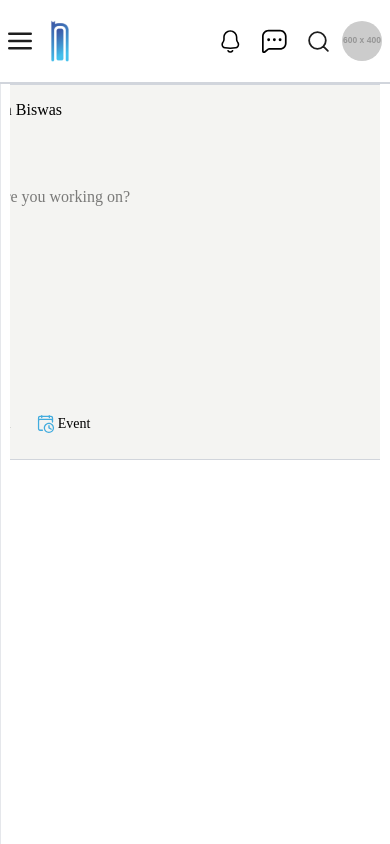
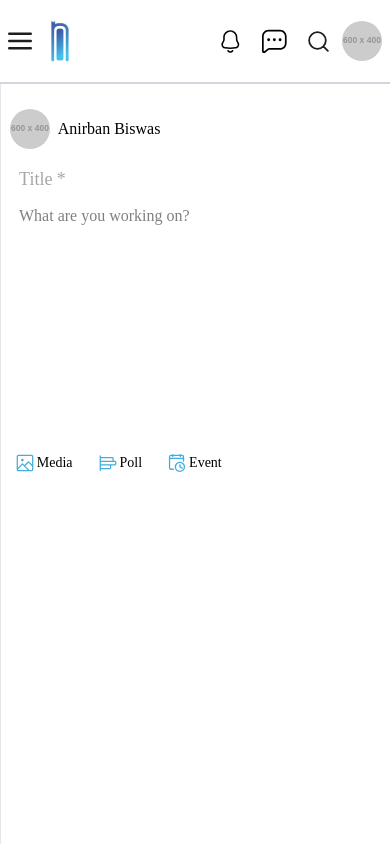
Before and after one commit to noteroomhq/noteroom, a React (Vite) app in the folder frontend/: page /post/create in a window 390 px wide. Built offline with nearby package versions, Linux system fonts and the light colour scheme.

Commit message:
post-container mobile version (without navigation panel)

```diff
--- a/frontend/src/features/feed/components/post-section/PostContainer.tsx
+++ b/frontend/src/features/feed/components/post-section/PostContainer.tsx
@@ -37,30 +37,45 @@ function PostContainer({ setOpen: setOpenPostContainer }: { setOpen?: StateContr
 			<input type="file" accept='image/*' multiple ref={mediaRef} className='hidden' onChange={handleFileChange} />
 
 			<div className="post-container
-				w-[80vh] min-[2000px]:w-[65vh]
+				font-['Space_Grotesk']
+				w-full
+				mt-5 mb-5
 				flex flex-col gap-1
-				font-['Space_Grotesk'] bg-(--leftpanel-maincontainer-clr) border border-gray-300 rounded-[20px]
+				md:w-[80vh] md:mt-0 md:border md:border-gray-300 md:rounded-[20px] md:bg-(--leftpanel-maincontainer-clr)
+				min-[2000px]:w-[65vh]!
 			">
 				<div className="content
 					w-full min-h-[300px]
 					flex flex-row
 				">
-					<div className="left-side w-[15%] h-[300px]">
+					<div className="hidden md:block left-side w-auto p-[0_10px_0_10px] h-[300px]">
 						<div className="author-profile-pic h-[25%] min-[2000px]:h-[27%] flex justify-center items-center">
-							<svg className='h-[60px] w-[60px] min-[2000px]:h-[70px] min-[2000px]:w-[70px]' xmlns="http://www.w3.org/2000/svg" viewBox="0 -960 960 960" fill='currentColor'>
-								<path d="M234-276q51-39 114-61.5T480-360q69 0 132 22.5T726-276q35-41 54.5-93T800-480q0-133-93.5-226.5T480-800q-133 0-226.5 93.5T160-480q0 59 19.5 111t54.5 93Zm246-164q-59 0-99.5-40.5T340-580q0-59 40.5-99.5T480-720q59 0 99.5 40.5T620-580q0 59-40.5 99.5T480-440Zm0 360q-83 0-156-31.5T197-197q-54-54-85.5-127T80-480q0-83 31.5-156T197-763q54-54 127-85.5T480-880q83 0 156 31.5T763-763q54 54 85.5 127T880-480q0 83-31.5 156T763-197q-54 54-127 85.5T480-80Zm0-80q53 0 100-15.5t86-44.5q-39-29-86-44.5T480-280q-53 0-100 15.5T294-220q39 29 86 44.5T480-160Zm0-360q26 0 43-17t17-43q0-26-17-43t-43-17q-26 0-43 17t-17 43q0 26 17 43t43 17Zm0-60Zm0 360Z" />
-							</svg>
+							<div className="justify-self-start w-12 h-12 overflow-hidden rounded-[50%]">
+								<img
+									src="https://placehold.co/600x400/yellow/black?text=A"
+									className='w-full h-full object-cover'
+									alt="user"
+								/>
+							</div>
 						</div>
 					</div>
 
-					<div className="metadata w-[75%] flex flex-col min-h-[310px]">
-						<div className="author-section h-[50px] flex items-center">
+					<div className="metadata w-full flex flex-col min-h-[310px]">
+						<div className="author-section h-[50px] flex items-center gap-2 md:gap-0">
+							<div className="author-profile-pic block md:hidden justify-self-start w-10 h-10 overflow-hidden rounded-[50%]">
+								<img
+									src="https://placehold.co/600x400/yellow/black?text=A"
+									className='w-full h-full object-cover'
+									alt="user"
+								/>
+							</div>
+
 							<div className="author-fullname">
 								<span className='text-base min-[2000px]:text-[18px]'>Anirban Biswas</span>
 							</div>
 						</div>
 
-						<div className="post-data min-h-[250px] flex flex-col">
+						<div className="post-data min-h-[250px] w-[95%] flex flex-col self-center md:w-full">
 							<div className="post-title-input w-full h-[50px]">
 								<input type="text" className='w-full h-full outline-none bg-transparent text-[rgba(0,0,0,0.7)] text-[18px] min-[2000px]:text-[20px]' placeholder='Title *' />
 							</div>
@@ -90,7 +105,7 @@ function PostContainer({ setOpen: setOpenPostContainer }: { setOpen?: StateContr
 						</div>
 					</div>
 
-					<div className="right-side w-[10%] max-h-[300px]">
+					<div className="hidden md:block right-side p-[0_10px_0_10px] max-h-[300px]">
 						<div className="close-button h-[20%] min-[2000px]:h-[22%] flex justify-center items-center" onClick={() => setOpenPostContainer && setOpenPostContainer(false)}>
 							<svg width="25" height="25" className='rounded-[50%] hover:bg-gray-200 cursor-pointer' viewBox="0 0 24 24" xmlns="http://www.w3.org/2000/svg">
 								<path fill-rule="evenodd" clip-rule="evenodd" d="M16.8104 8.10388C16.8705 8.04391 16.9181 7.9727 16.9507 7.89431C16.9832 7.81593 16.9999 7.7319 17 7.64704C17.0001 7.56217 16.9834 7.47813 16.951 7.3997C16.9185 7.32127 16.871 7.25 16.811 7.18996C16.751 7.12991 16.6798 7.08227 16.6014 7.04974C16.5231 7.01722 16.439 7.00045 16.3542 7.0004C16.2693 7.00035 16.1853 7.01701 16.1068 7.04944C16.0284 7.08187 15.9571 7.12942 15.8971 7.1894L11.9999 11.0866L8.10386 7.1894C7.9826 7.06813 7.81813 7 7.64663 7C7.47513 7 7.31066 7.06813 7.18939 7.1894C7.06813 7.31066 7 7.47514 7 7.64664C7 7.81814 7.06813 7.98261 7.18939 8.10388L11.0866 12L7.18939 15.8961C7.12935 15.9562 7.08172 16.0274 7.04922 16.1059C7.01673 16.1844 7 16.2684 7 16.3534C7 16.4383 7.01673 16.5224 7.04922 16.6008C7.08172 16.6793 7.12935 16.7506 7.18939 16.8106C7.31066 16.9319 7.47513 17 7.64663 17C7.73155 17 7.81563 16.9833 7.89408 16.9508C7.97254 16.9183 8.04382 16.8706 8.10386 16.8106L11.9999 12.9134L15.8971 16.8106C16.0184 16.9317 16.1828 16.9997 16.3542 16.9996C16.5256 16.9995 16.6899 16.9313 16.811 16.81C16.9321 16.6888 17.0001 16.5244 17 16.353C16.9999 16.1816 16.9317 16.0172 16.8104 15.8961L12.9133 12L16.8104 8.10388Z" fill="black" fill-opacity="0.4"/>
@@ -99,7 +114,7 @@ function PostContainer({ setOpen: setOpenPostContainer }: { setOpen?: StateContr
 					</div>
 				</div>
 
-				<PostSectionTools extendedClass='p-5 w-full flex justify-between h-[60px]' inAction={true} actions={[() => addMedia(), () => openCloseTool("poll", undefined, true)] } />
+				<PostSectionTools extendedClass='md:p-5 w-full flex justify-between h-[60px]' inAction={true} actions={[() => addMedia(), () => openCloseTool("poll", undefined, true)] } />
 			</div>
 		</>
 	)
--- a/frontend/src/features/feed/components/post-section/PostSectionTools.tsx
+++ b/frontend/src/features/feed/components/post-section/PostSectionTools.tsx
@@ -48,7 +48,7 @@ export default function PostSectionTools({ extendedClass, inAction = false, acti
 				flex items-end
 			">
 				<div className="tool flex items-center justify-center">
-					<button className='w-20 h-[35px] min-[2000px]:w-[90px] min-[2000px]:h-10 text-white border-none outline-transparent font-bold bg-[#42ACDE] rounded-full text-base min-[2000px]:text-[18px]'>Post</button>
+					<button className='w-20 h-[35px] hidden md:block min-[2000px]:w-[90px] min-[2000px]:h-10 text-white border-none outline-transparent font-bold bg-[#42ACDE] rounded-full text-base min-[2000px]:text-[18px]'>Post</button>
 				</div>
 			</div>
 		</div>
```
